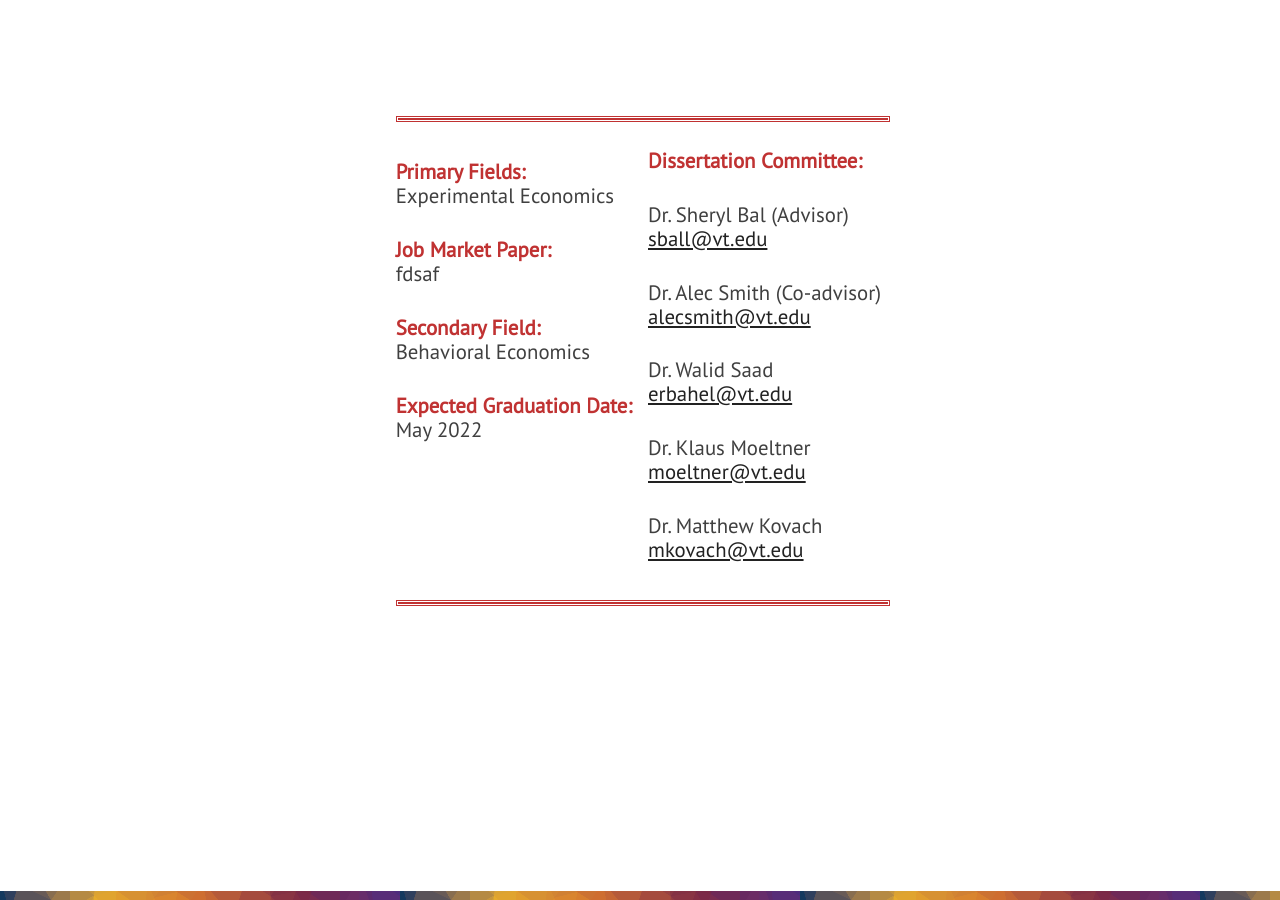
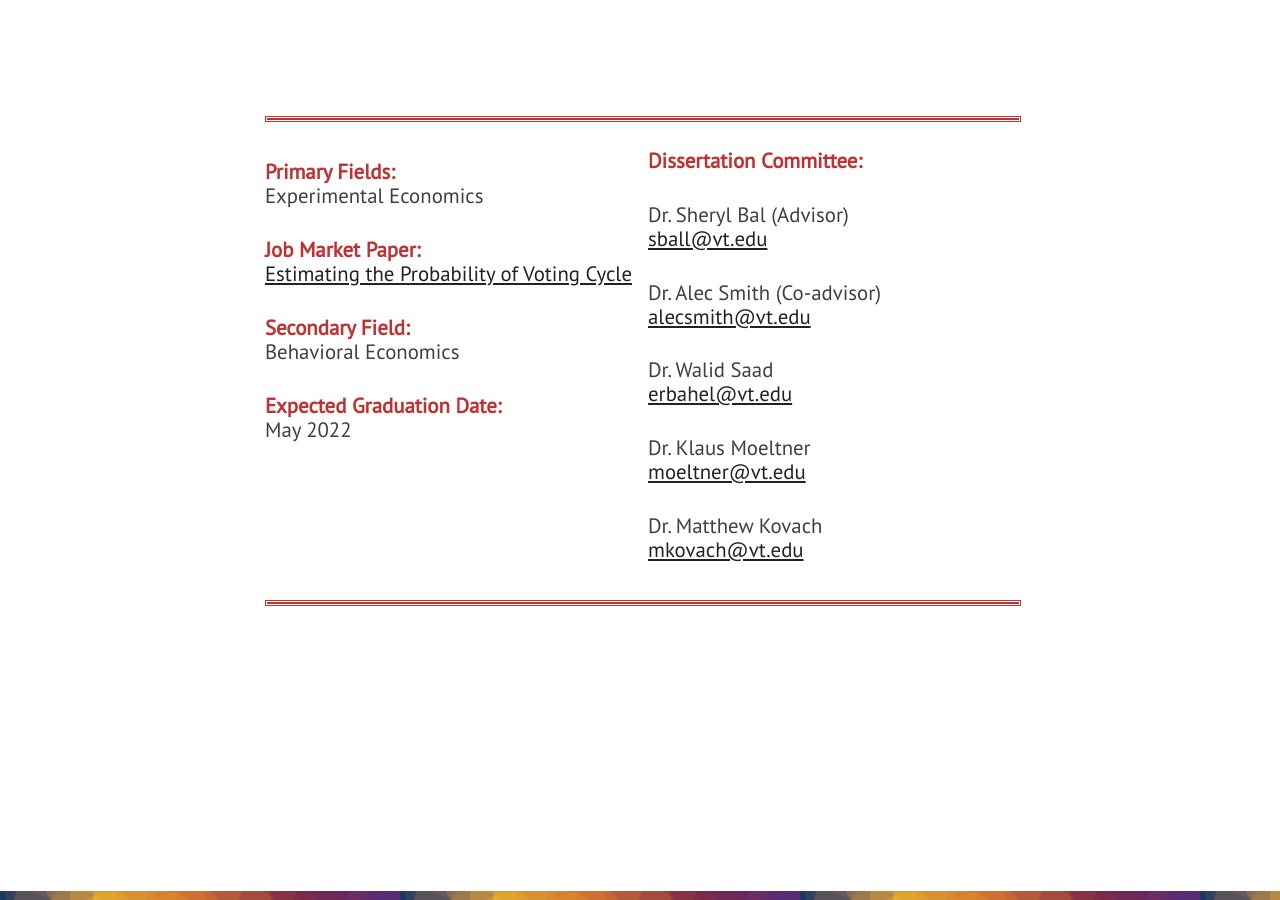
Before and after one commit to KevinKCV/kevinzou, a Jekyll site: the page built from index.html, in a window 1280 px wide and 900 px high, scrolled down 1069 px. Built offline with Jekyll 4.4.1, drawn with Linux system fonts in a browser that asks for light colours; nearby versions of some CDN libraries.

Commit message:
Update 01info.html

```diff
--- a/_includes/01info.html
+++ b/_includes/01info.html
@@ -13,7 +13,7 @@
 
             <p class="paragraph-text">
             <b class="paragraph-text" style="color:rgb(192, 50, 50)"> Job Market Paper:</b> <br>
-             fdsaf </p>
+            <a href="/assets/doc/CGSONG_EPV.pdf">Estimating the Probability of Voting Cycle</a> </p>
 
             <p class="paragraph-text">
             <b class="paragraph-text" style="color:rgb(192, 50, 50)"> Secondary Field:</b><br>
```
